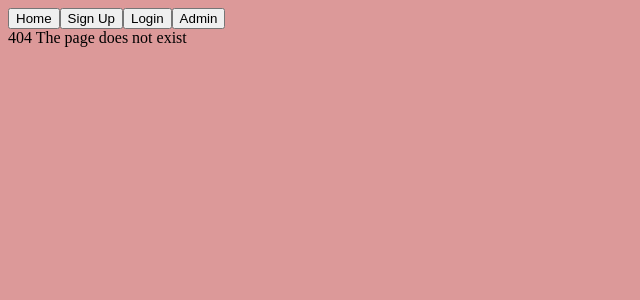
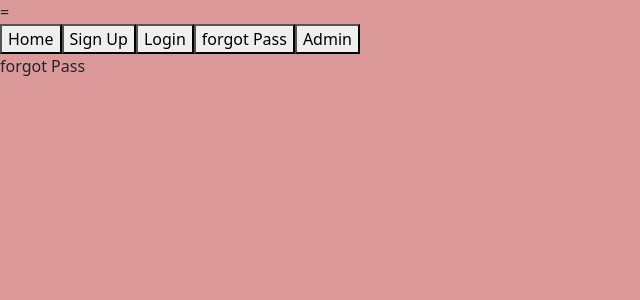
Before and after one commit to Avishay7/BeeLingualClient, a React (Vite) app: page /forgotPassClient in a window 1280 px wide. Before the commit this address had no page. Shown: the top 300 px of the page, without its empty margins (0-640 px from the left). Built offline with nearby package versions, Linux system fonts and the light colour scheme.

Commit message:
add forgot pass

```diff
--- a/index.html
+++ b/index.html
@@ -2,6 +2,7 @@
 <html lang="en">
   <head>
     <meta charset="UTF-8" />
+    <link href="https://cdn.jsdelivr.net/npm/bootstrap@5.3.3/dist/css/bootstrap.min.css" rel="stylesheet" integrity="sha384-QWTKZyjpPEjISv5WaRU9OFeRpok6YctnYmDr5pNlyT2bRjXh0JMhjY6hW+ALEwIH" crossorigin="anonymous">=
     <link rel="icon" type="image/svg+xml" href="/vite.svg"/>
     <meta name="viewport" content="width=device-width, initial-scale=1.0" />
     <title>Rehearse</title>
--- a/src/appRoutes.jsx
+++ b/src/appRoutes.jsx
@@ -9,6 +9,7 @@ import Welcome from './componentsClient/welcome';
 import HomeClient from './componentsClient/homeClient';
 import DashboardAdmin from './componentsAdmin/dashboardAdmin';
 import DashboardAdmin222 from './componentsAdmin/dashboardAdmin222';
+import ForgotPass from './componentsClient/forgotPass';
 
 function AppRoutes() {
   return (
@@ -24,6 +25,7 @@ function AppRoutes() {
           <Route path="/signup" element={<SignUpClient />} />
           <Route path="/login" element={<LogInClient />} />
           <Route path="/homeClient" element={<HomeClient />} />
+          <Route path="/forgotPassClient" element={<ForgotPass />} />
           <Route path="/*" element={<Page404 />} />
         </Route>
       </Routes>
--- /dev/null
+++ b/src/componentsClient/forgotPass.jsx
@@ -0,0 +1,11 @@
+import React from 'react'
+
+function ForgotPass() {
+  return (
+    <div>
+      forgot Pass
+    </div>
+  )
+}
+
+export default ForgotPass
--- a/src/componentsClient/headerClient.jsx
+++ b/src/componentsClient/headerClient.jsx
@@ -16,6 +16,9 @@ function HeaderClient() {
   const onSignUp = () => {
     nav("/SignUp");
   }
+  const onforgotPass = () => {
+    nav("/forgotPassClient");
+  }
 
 
   return (
@@ -24,6 +27,7 @@ function HeaderClient() {
       <button onClick={onHomeClick}>Home</button>
       <button onClick={onSignUp}>Sign Up</button>
       <button onClick={onlogin}>Login</button>
+      <button onClick={onforgotPass}>forgot Pass</button>
       <button onClick={onAdmin}>Admin</button>
     </div>
   )
--- a/src/componentsClient/welcome.jsx
+++ b/src/componentsClient/welcome.jsx
@@ -1,6 +1,8 @@
 import React from "react";
 
 function Welcome() {
+
+
     return (
         <div >
             welcome
```
